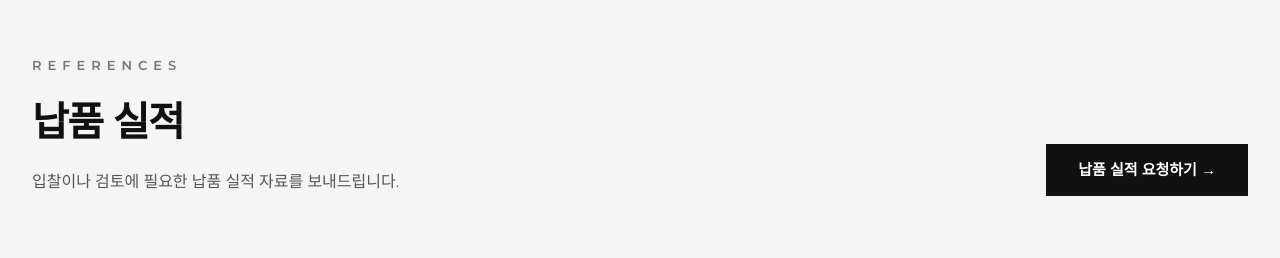
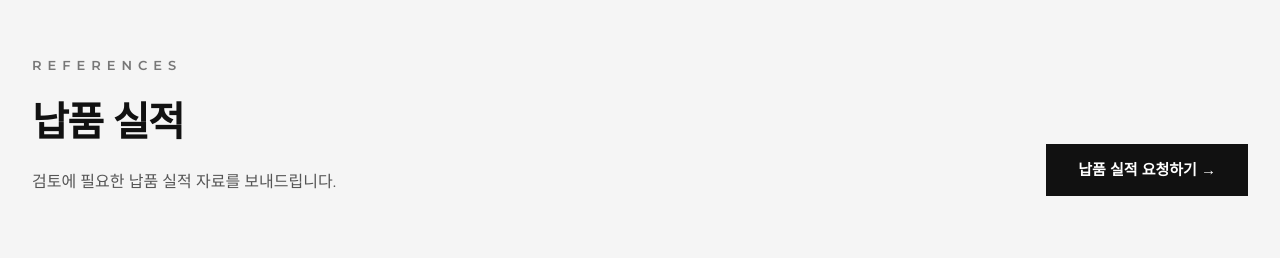
Before and after one commit to sekyungnetadmin/sekyungtex, a Next.js app: page /ko/products/ski in a window 1280 px wide. Shown: the part 2473-2731 px from the top of the page. Built offline with nearby package versions, Linux system fonts and the light colour scheme.

Commit message:
납품 실적 문구 수정
Co-Authored-By: Claude Opus 5.5 <noreply@anthropic.com>
Claude-Session: https://claude.ai/code/session_016Jpnc8ur7Bp4cNEGJ4pZN2

```diff
--- a/components/ko/ProductPage.tsx
+++ b/components/ko/ProductPage.tsx
@@ -93,7 +93,7 @@ export default function ProductPage({ en, kr, lead, hero, heroAlt, heroPos, feat
               <span className={LABEL}>REFERENCES</span>
               <h2 className="m-0 text-[32px] font-black tracking-[-1.5px] md:text-[40px]">납품 실적</h2>
               <p className="m-0 max-w-[420px] text-[15px] leading-[1.75] text-[#555] md:text-[16px]">
-                입찰이나 검토에 필요한 납품 실적 자료를 보내드립니다.
+                검토에 필요한 납품 실적 자료를 보내드립니다.
               </p>
             </div>
             <Link
```
